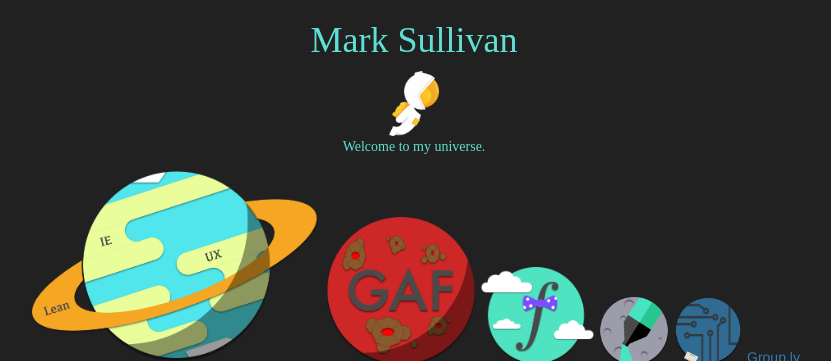
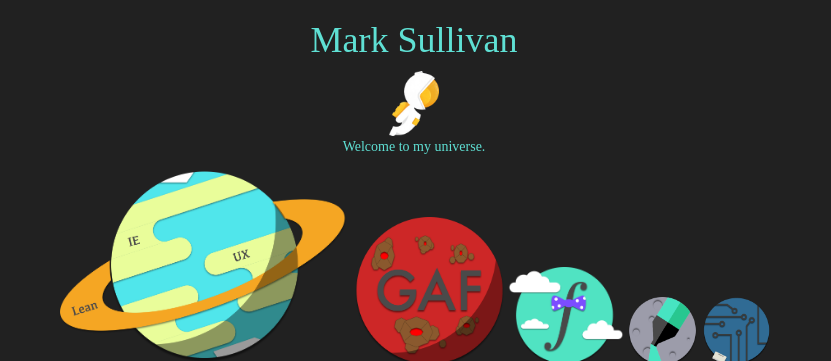
Before and after one commit to markjasonsullivan/markjasonsullivan.github.io, a plain HTML site: page index.html in a window 1280 px wide. Shown: the top 361 px of the page, without its empty margins (226-1057 px from the left). Drawn offline with nearby package versions, Linux system fonts and the light colour scheme; a web font is replaced by a local one.

Commit message:
quick change

```diff
--- a/index.html
+++ b/index.html
@@ -29,7 +29,7 @@
             <a href="fratdaddys.html"><img src="Images/fratdaddys_planet.png" height="100"/></a>
             <a href="articl.html"><img src="Images/articl_planet.png" height="70"/></a>
             <a href="latch.html"><img src="Images/latch_planet.png" height="70"/></a>
-            <a>Group.ly</a>
+            <!--<a>Group.ly</a>-->
         </div>
 
         <!--Social Network Icons-->
```
